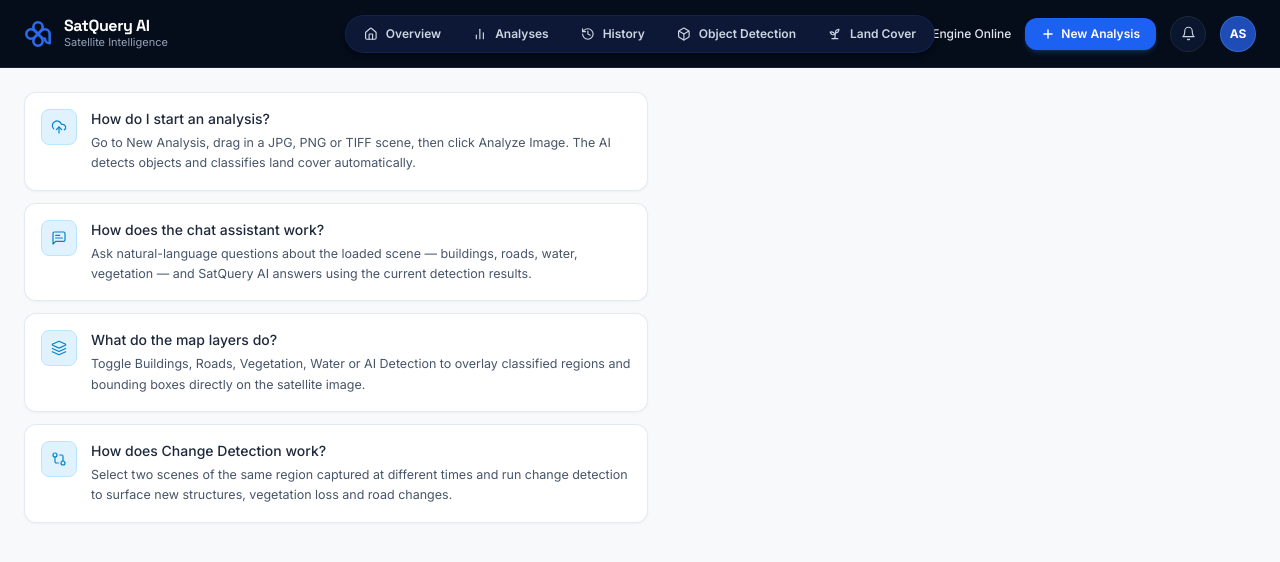
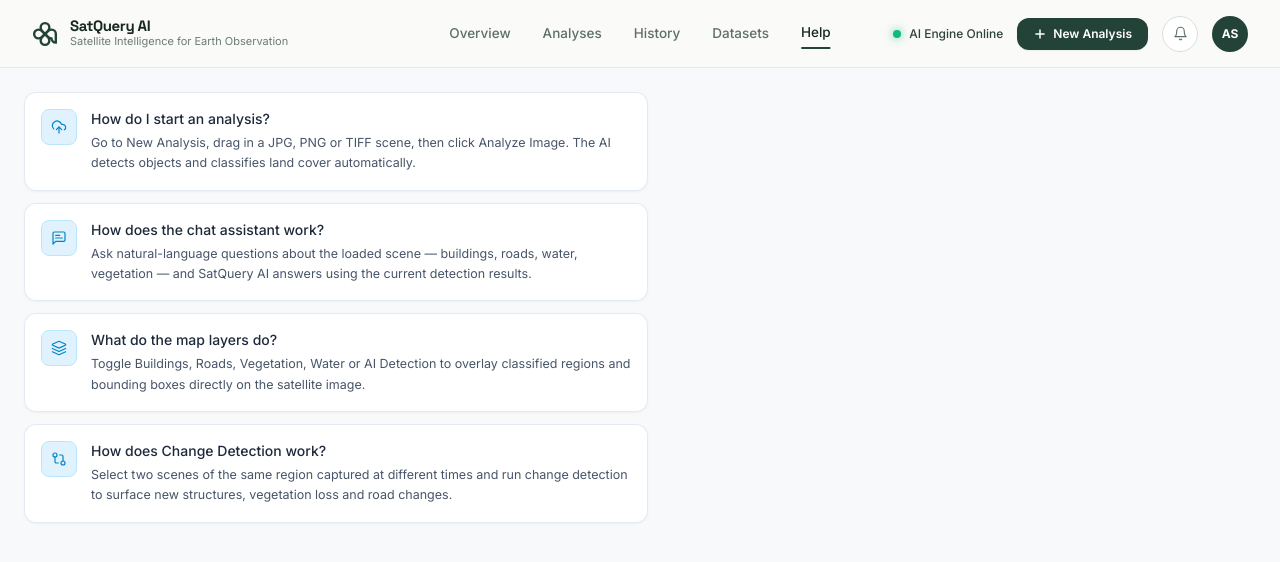
Before and after one commit to amangupta982/SatQueryAI, a React (Vite) app in the folder frontend_backend/frontend/: page /#/help in a window 1280 px wide. Shown: the top 562 px of the page. Built offline with nearby package versions, Linux system fonts and the light colour scheme.

Commit message:
feat(frontend): update Header navigation styling and ChatPanel integration

```diff
--- a/frontend_backend/frontend/src/components/ChatPanel.jsx
+++ b/frontend_backend/frontend/src/components/ChatPanel.jsx
@@ -87,7 +87,7 @@ export default function ChatPanel({ onLayerSuggestion, className = '' }) {
 
       {/* Input Box & Disclaimer */}
       <div className="p-3 border-t border-slate-150">
-        <div className="flex items-center gap-2 rounded-xl border border-slate-200 bg-slate-50/80 px-2.5 py-1.5 focus-within:border-blue-500 focus-within:bg-white focus-within:ring-2 focus-within:ring-blue-100 transition-all">
+        <div className="flex items-center gap-2 rounded-xl border border-slate-200 bg-slate-50/80 px-2.5 py-1.5 focus-within:border-[#234238] focus-within:bg-white focus-within:ring-2 focus-within:ring-[#234238]/15 transition-all">
           <button
             type="button"
             title="Attach file"
@@ -105,7 +105,7 @@ export default function ChatPanel({ onLayerSuggestion, className = '' }) {
           <button
             onClick={() => sendMessage()}
             disabled={!input.trim()}
-            className="w-8 h-8 flex items-center justify-center rounded-xl bg-[#1d61f2] text-white disabled:opacity-40 hover:bg-blue-600 transition-colors shrink-0 shadow-xs"
+            className="w-8 h-8 flex items-center justify-center rounded-xl bg-[#234238] text-white disabled:opacity-40 hover:bg-[#1a342c] transition-colors shrink-0 shadow-xs"
           >
             <Send size={13} />
           </button>
--- a/frontend_backend/frontend/src/components/Header.jsx
+++ b/frontend_backend/frontend/src/components/Header.jsx
@@ -4,8 +4,8 @@ import {
   Home,
   BarChart2,
   History as HistoryIcon,
-  Box,
-  Sprout,
+  Database,
+  HelpCircle,
   Plus,
   Bell,
   Menu,
@@ -16,8 +16,8 @@ const navLinks = [
   { to: '/', label: 'Overview', icon: Home, end: true },
   { to: '/new-analysis', label: 'Analyses', icon: BarChart2 },
   { to: '/history', label: 'History', icon: HistoryIcon },
-  { to: '/detection', label: 'Object Detection', icon: Box },
-  { to: '/land-cover', label: 'Land Cover', icon: Sprout },
+  { to: '/datasets', label: 'Datasets', icon: Database },
+  { to: '/help', label: 'Help', icon: HelpCircle },
 ]
 
 export default function Header() {
@@ -25,25 +25,25 @@ export default function Header() {
   const [mobileMenuOpen, setMobileMenuOpen] = useState(false)
 
   return (
-    <header className="h-[68px] shrink-0 bg-[#050c1a] border-b border-slate-800/80 sticky top-0 z-40 select-none">
-      <div className="h-full px-4 lg:px-6 flex items-center justify-between gap-3">
+    <header className="h-[68px] shrink-0 bg-[#fafaf8] border-b border-[#e5ebe7] sticky top-0 z-40 select-none">
+      <div className="h-full px-4 lg:px-8 flex items-center justify-between gap-4">
         {/* Left: Brand Identity */}
         <div
           className="flex items-center gap-3 cursor-pointer group shrink-0"
           onClick={() => navigate('/')}
         >
-          {/* Blue clover logo */}
-          <div className="text-blue-500 flex items-center justify-center">
+          {/* Earth/clover logo in Forest Green */}
+          <div className="text-[#234238] flex items-center justify-center">
             <svg
-              width="28"
-              height="28"
+              width="26"
+              height="26"
               viewBox="0 0 24 24"
               fill="none"
               stroke="currentColor"
               strokeWidth="2.2"
               strokeLinecap="round"
               strokeLinejoin="round"
-              className="text-[#2b6cee]"
+              className="text-[#234238]"
             >
               <path d="M12 2a4 4 0 0 0-4 4c0 2.5 4 6 4 6s4-3.5 4-6a4 4 0 0 0-4-4Z" />
               <path d="M12 22a4 4 0 0 0 4-4c0-2.5-4-6-4-6s-4 3.5-4 6a4 4 0 0 0 4 4Z" />
@@ -52,31 +52,30 @@ export default function Header() {
             </svg>
           </div>
           <div>
-            <span className="font-display font-bold text-white text-base tracking-tight leading-none block">
+            <span className="font-display font-bold text-[#162721] text-[15px] tracking-tight leading-none block">
               SatQuery AI
             </span>
-            <p className="text-[11px] text-slate-400 font-normal leading-tight mt-0.5">
-              Satellite Intelligence
+            <p className="text-[11px] text-[#6b7c73] font-normal leading-tight mt-0.5">
+              Satellite Intelligence for Earth Observation
             </p>
           </div>
         </div>
 
-        {/* Center Navigation Pill Bar (Desktop - Mathematically Centered) */}
-        <nav className="hidden xl:flex items-center absolute left-1/2 -translate-x-1/2 bg-[#0c1836] border border-blue-950/80 p-1 rounded-full gap-1 z-10 shadow-md shadow-black/20">
+        {/* Center Navigation Links (Desktop - Centered clean text links) */}
+        <nav className="hidden lg:flex items-center gap-8 absolute left-1/2 -translate-x-1/2 z-10">
           {navLinks.map((link) => (
             <NavLink
               key={link.label}
               to={link.to}
               end={link.end}
               className={({ isActive }) =>
-                `flex items-center gap-2 px-3.5 py-1.5 rounded-full text-xs font-semibold transition-all duration-150 ${
+                `text-[13.5px] font-medium transition-all py-1 ${
                   isActive
-                    ? 'bg-[#1d61f2] text-white shadow-sm'
-                    : 'text-slate-300 hover:text-white hover:bg-slate-800/40'
+                    ? 'text-[#162721] font-bold border-b-2 border-[#234238]'
+                    : 'text-[#5d6f66] hover:text-[#162721]'
                 }`
               }
             >
-              <link.icon size={14} strokeWidth={2} />
               <span>{link.label}</span>
             </NavLink>
           ))}
@@ -85,15 +84,15 @@ export default function Header() {
         {/* Right Actions */}
         <div className="flex items-center gap-3.5">
           {/* AI Engine Status */}
-          <div className="hidden md:flex items-center gap-2 text-xs font-medium text-slate-200">
-            <span className="w-2 h-2 rounded-full bg-emerald-400 shadow-[0_0_8px_rgba(52,211,153,0.8)]" />
+          <div className="hidden md:flex items-center gap-2 text-xs font-medium text-[#2d4239]">
+            <span className="w-2 h-2 rounded-full bg-emerald-500 shadow-[0_0_8px_rgba(16,185,129,0.7)]" />
             <span>AI Engine Online</span>
           </div>
 
-          {/* + New Analysis Button */}
+          {/* + New Analysis Button in Deep Forest Green */}
           <button
             onClick={() => navigate('/new-analysis')}
-            className="flex items-center gap-1.5 px-4 py-2 rounded-xl bg-[#1d61f2] hover:bg-blue-600 text-white text-xs font-semibold shadow-md shadow-blue-500/20 transition-colors"
+            className="flex items-center gap-1.5 px-4 py-2 rounded-xl bg-[#234238] hover:bg-[#1b342c] text-white text-xs font-semibold shadow-sm transition-all cursor-pointer"
           >
             <Plus size={14} strokeWidth={2.5} />
             <span>New Analysis</span>
@@ -102,20 +101,20 @@ export default function Header() {
           {/* Notification Bell */}
           <button
             title="Notifications"
-            className="hidden sm:flex w-9 h-9 rounded-full bg-[#0a152e] border border-slate-800 text-slate-300 hover:text-white items-center justify-center transition-colors"
+            className="hidden sm:flex w-9 h-9 rounded-full bg-white border border-[#d8e0dc] hover:border-[#b8c6c0] text-[#5d6f66] hover:text-[#162721] items-center justify-center transition-colors shadow-2xs"
           >
             <Bell size={15} strokeWidth={1.8} />
           </button>
 
-          {/* AS User Avatar */}
-          <div className="w-9 h-9 rounded-full bg-[#1e4db7] border border-blue-400/30 text-white flex items-center justify-center text-xs font-bold shrink-0">
+          {/* AS User Avatar in Deep Forest Green */}
+          <div className="w-9 h-9 rounded-full bg-[#234238] text-white flex items-center justify-center text-xs font-bold shrink-0 shadow-2xs">
             AS
           </div>
 
           {/* Mobile menu toggle */}
           <button
             onClick={() => setMobileMenuOpen((v) => !v)}
-            className="xl:hidden p-2 rounded-xl text-slate-300 hover:text-white hover:bg-slate-800"
+            className="lg:hidden p-2 rounded-xl text-[#5d6f66] hover:text-[#162721] hover:bg-[#edf2ef]"
           >
             {mobileMenuOpen ? <X size={20} /> : <Menu size={20} />}
           </button>
@@ -124,7 +123,7 @@ export default function Header() {
 
       {/* Mobile Top Navigation Dropdown */}
       {mobileMenuOpen && (
-        <div className="xl:hidden bg-[#071126] border-b border-slate-800 px-4 py-3 space-y-1 shadow-2xl animate-fadeUp">
+        <div className="lg:hidden bg-[#fafaf8] border-b border-[#e5ebe7] px-4 py-3 space-y-1 shadow-lg animate-fadeUp">
           {navLinks.map((link) => (
             <NavLink
               key={link.label}
@@ -134,12 +133,11 @@ export default function Header() {
               className={({ isActive }) =>
                 `flex items-center gap-2.5 px-3.5 py-2 rounded-xl text-xs font-semibold transition-all ${
                   isActive
-                    ? 'bg-[#1d61f2] text-white'
-                    : 'text-slate-300 hover:bg-slate-800/60 hover:text-white'
+                    ? 'bg-[#e5ede8] text-[#234238]'
+                    : 'text-[#5d6f66] hover:bg-[#f2f6f3]'
                 }`
               }
             >
-              <link.icon size={16} strokeWidth={1.8} />
               <span>{link.label}</span>
             </NavLink>
           ))}
```
